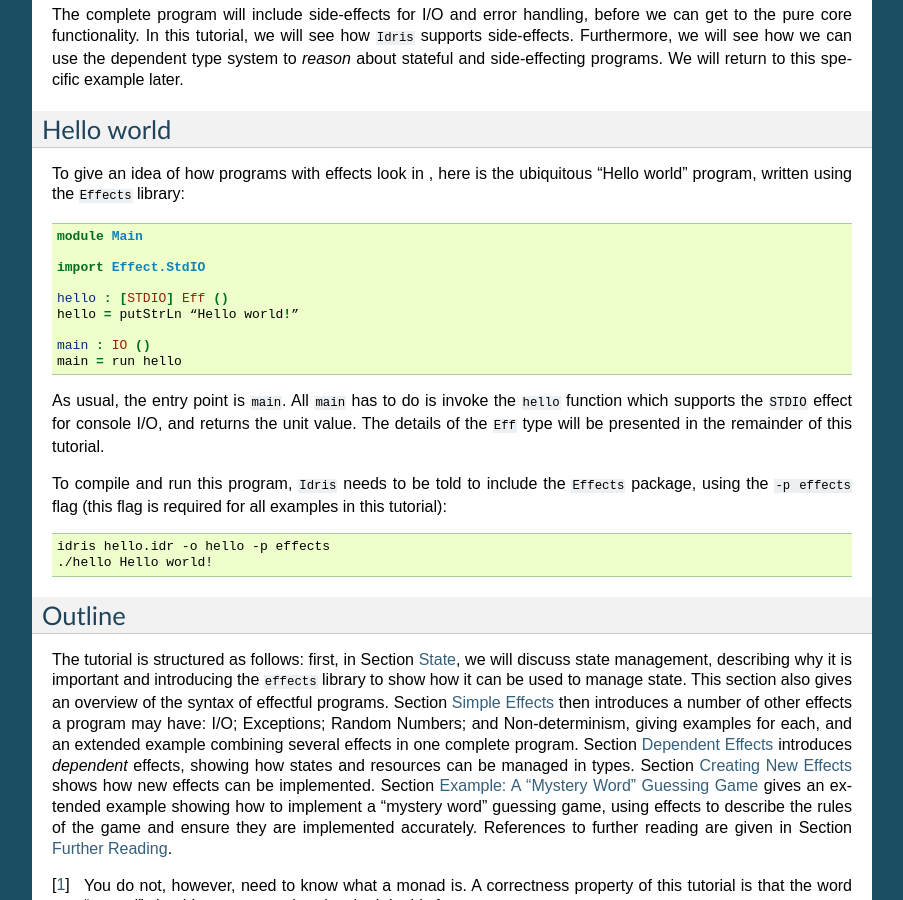
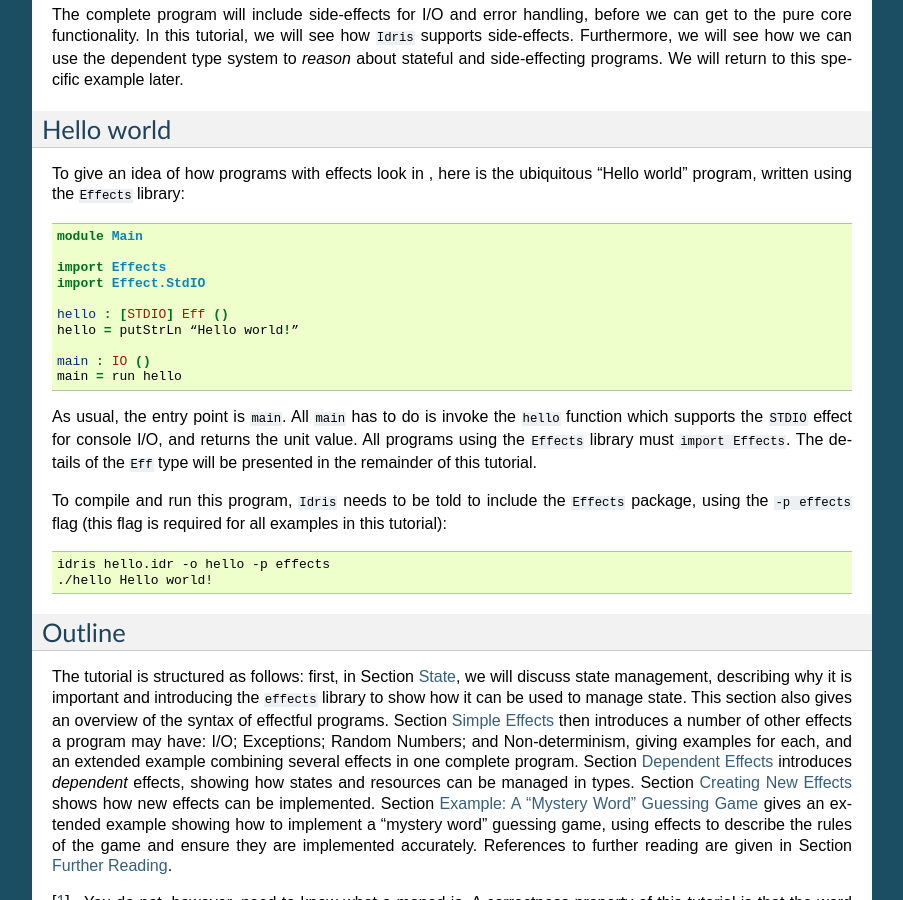
Before and after one commit to idris-lang/Idris-dev, a Sphinx documentation site: the page built from docs/effects/introduction.rst, in a window 1280 px wide and 900 px high, scrolled down 748 px. Shown: the whole window, without its empty margins (198-1101 px from the left). Built offline with Sphinx 7.4.7, drawn with Linux system fonts in a browser that asks for light colours; formulas are drawn with MathJax 3.

Commit message:
Fix missing imports in effects tutorial

```diff
--- a/docs/effects/introduction.rst
+++ b/docs/effects/introduction.rst
@@ -63,6 +63,7 @@ library:
 
    module Main
 
+   import Effects
    import Effect.StdIO
 
    hello : [STDIO] Eff ()
@@ -71,10 +72,11 @@ library:
    main : IO ()
    main = run hello
 
-As usual, the entry point is ``main``. All ``main`` has to do is
-invoke the ``hello`` function which supports the ``STDIO`` effect for
-console I/O, and returns the unit value. The details of the ``Eff``
-type will be presented in the remainder of this tutorial.
+As usual, the entry point is ``main``. All ``main`` has to do is invoke the
+``hello`` function which supports the ``STDIO`` effect for console I/O, and
+returns the unit value.  All programs using the ``Effects`` library must
+``import Effects``.  The details of the ``Eff`` type will be presented in the
+remainder of this tutorial.
 
 To compile and run this program, ``Idris`` needs to be told to include
 the ``Effects`` package, using the ``-p effects`` flag (this flag is
--- a/docs/effects/state.rst
+++ b/docs/effects/state.rst
@@ -183,6 +183,7 @@ shown in Listing [introprog].
 
     module Main
 
+    import Effects
     import Effect.State
 
     data BTree a = Leaf
```
